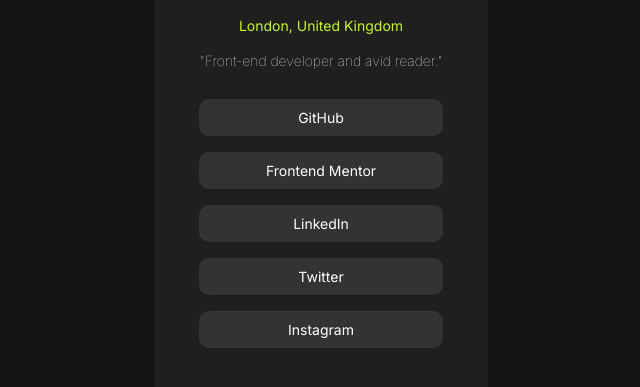
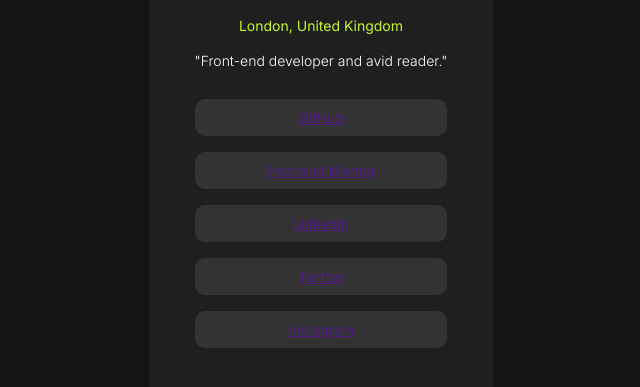
Before and after one commit to jdillard2532/Social-Links-Profile, a plain HTML site: page index.html in a window 1280 px wide. Shown: the part 295-682 px from the top of the page, without its empty margins (319-959 px from the left). Drawn offline with Linux system fonts and the light colour scheme.

Commit message:
Update styles.css

```diff
--- a/styles.css
+++ b/styles.css
@@ -21,7 +21,6 @@ body {
 
 .card {
   background-color: #1f1f1f;
-  max-width: 27.43rem;
   border-radius: 20px;
   padding: 2.86rem;
 }
@@ -36,7 +35,7 @@ body {
   margin: 0;
 }
 .card-header p:last-of-type {
-  font-weight: 100;
+  font-weight: 300;
 }
 
 img {
@@ -69,8 +68,3 @@ ul {
   background-color: #c4f82a;
   cursor: pointer;
 }
-
-a {
-  text-decoration: none;
-  color: #fff;
-}
```
